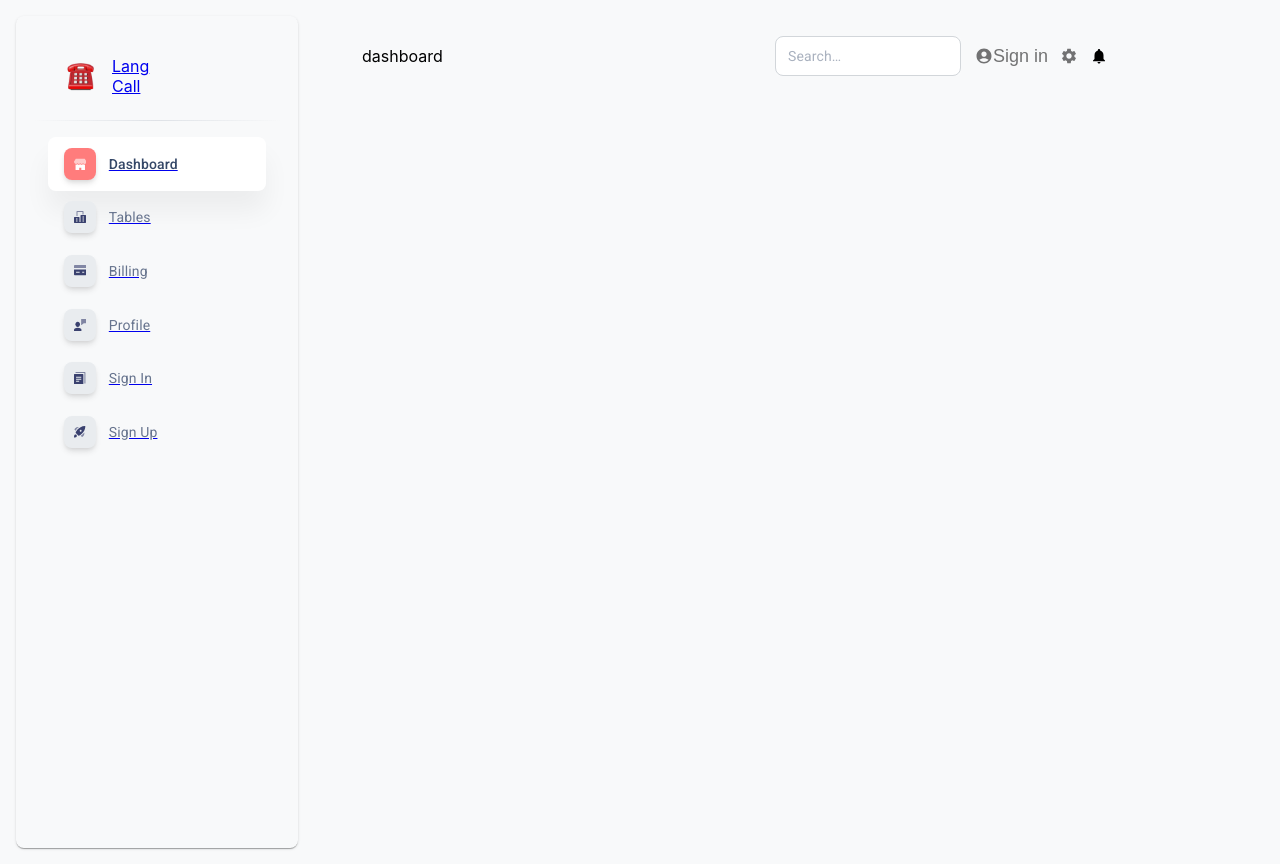
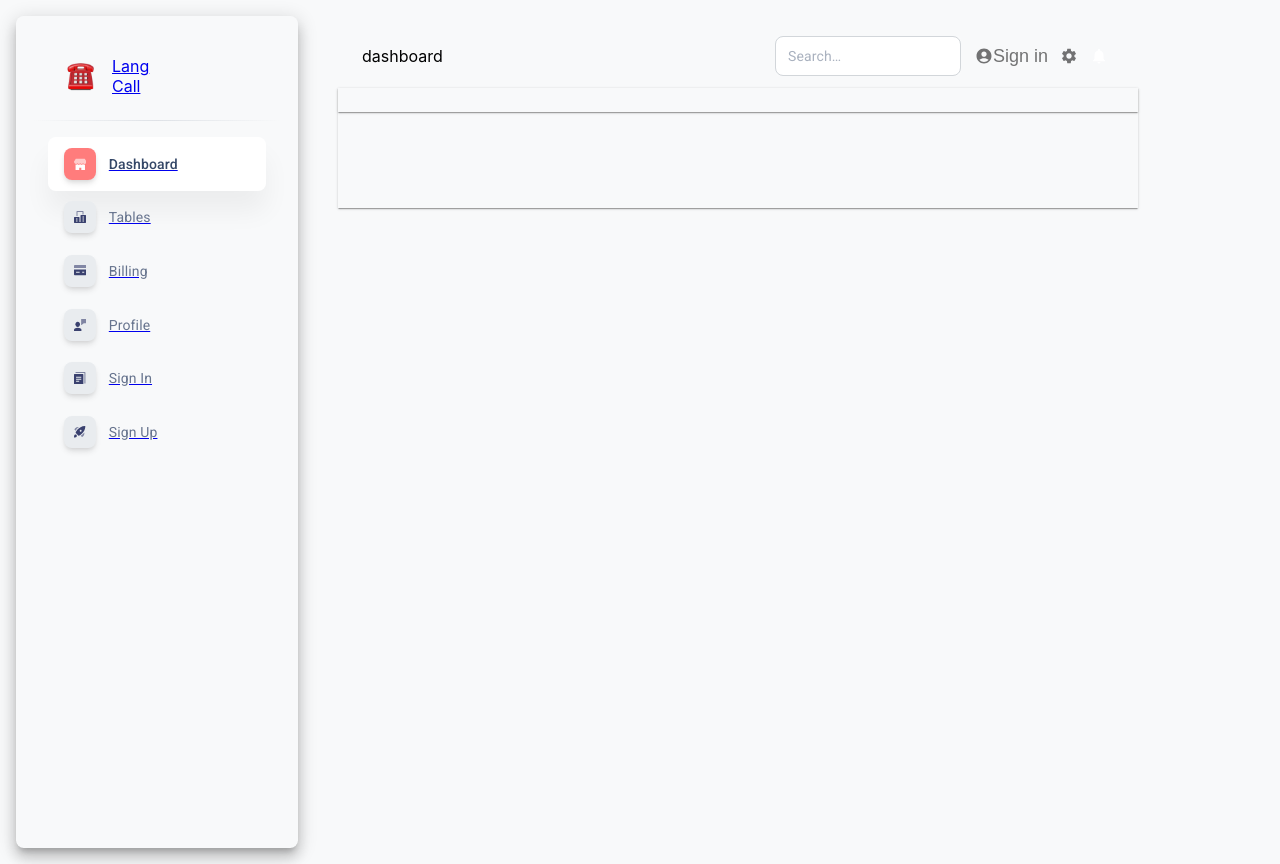
Before and after one commit to LangCall/LangCall_front, a React (Create React App) app: page /dashboard in a window 1280 px wide. Built offline with nearby package versions, Linux system fonts and the light colour scheme.

Commit message:
layout test 완료.

```diff
--- a/src/components/Navbars/index.tsx
+++ b/src/components/Navbars/index.tsx
@@ -38,7 +38,7 @@ import {
 
 interface dashboardNavbarProps {
   absolute: string,
-  light: string,
+  light: boolean,
 }
 
 
--- a/src/components/Sidenav/SidenavRootCustom.tsx
+++ b/src/components/Sidenav/SidenavRootCustom.tsx
@@ -15,7 +15,7 @@ export default function SidenavRoot({ open, children }: sideNavProps) {
       sx={{
         width: sidebarWidth,
         flexShrink: 0,
-        boxShadow: 1,
+        boxShadow: 10,
         borderRadius: 2,
         p: 2,
         border: 'none',
--- a/src/pages/dashboard/index.tsx
+++ b/src/pages/dashboard/index.tsx
@@ -12,6 +12,7 @@ import Footer from "components/Footer";
 
 // Soft UI Dashboard React base styles
 import typography from "assets/theme/base/typography";
+import boxShadow from "assets/theme/functions/boxShadow";
 
 
 function Dashboard() {
@@ -24,12 +25,52 @@ function Dashboard() {
 
   return (
     <DashboardLayout>
-      <DashboardNavbar absolute={"static"} light={""}/>
+      <DashboardNavbar absolute={"static"} light={true}/>
+      <SoftBox py={3} sx={{boxShadow: 1}}>
 
+        <SoftBox mb={3} sx={{boxShadow:1}}>
+          <Grid container spacing={3}>
+            <Grid item xs={12} sm={6} xl={3}>
 
+            </Grid>
+            <Grid item xs={12} sm={6} xl={3}>
 
+            </Grid>
+            <Grid item xs={12} sm={6} xl={3}>
 
+            </Grid>
+            <Grid item xs={12} sm={6} xl={3}>
 
+            </Grid>
+          </Grid>
+        </SoftBox>
+        <SoftBox mb={3}>
+          <Grid container spacing={3}>
+            <Grid item xs={12} lg={7}>
+            </Grid>
+            <Grid item xs={12} lg={5}>
+            </Grid>
+          </Grid>
+        </SoftBox>
+        <SoftBox mb={3}>
+          <Grid container spacing={3}>
+            <Grid item xs={12} lg={5}>
+
+            </Grid>
+            <Grid item xs={12} lg={7}>
+
+            </Grid>
+          </Grid>
+        </SoftBox>
+        <Grid container spacing={3}>
+          <Grid item xs={12} md={6} lg={8}>
+
+          </Grid>
+          <Grid item xs={12} md={6} lg={4}>
+
+          </Grid>
+        </Grid>
+      </SoftBox>
     </DashboardLayout>
   );
 }
```
